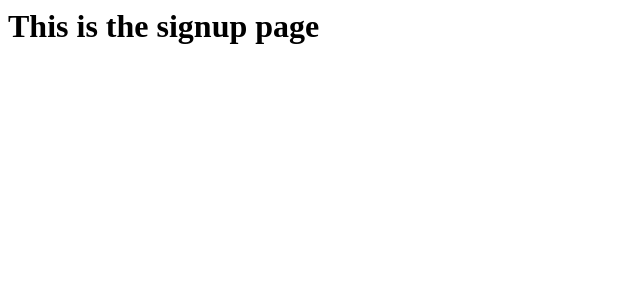
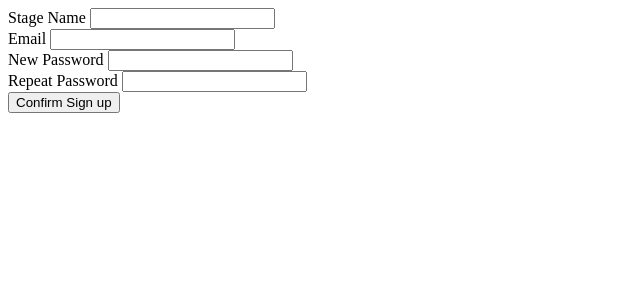
Before and after one commit to AlpaPhono/week5Project, a Flask app: template application/templates/signup.html in a window 1280 px wide. Shown: the top 300 px of the page, without its empty margins (0-640 px from the left). Run offline with Flask 2, Linux system fonts and the light colour scheme; the template is opened without the code that fills it: values that come from a table or form of the project are taken from there, others are empty.

Commit message:
AA: Made sign up page functional and it addas to the database. updated Requiremetns txt to enable use of email validation. updated routes to work in tandem with the signup html doc. updated the forms and index.html  to have password entry fields

```diff
--- a/application/__init__.py
+++ b/application/__init__.py
@@ -6,8 +6,9 @@ app = Flask(__name__)
 
 # Code below is database configuration
 
-app.config['SQLALCHEMY_DATABASE_URI'] = "sqlite:///data.db" #os.getenv("DATABASE_URI")
+app.config['SQLALCHEMY_DATABASE_URI'] = os.getenv("DATABASE_URI") #"sqlite:///data.db" os.getenv("DATABASE_URI")
 app.config['SQLALCHEMY_TRACK_MODIFICATIONS'] = False
+app.config['SECRET_KEY'] = os.getenv('SECRETKEY')
 
 # Code below is instantiating db object.
 db = SQLAlchemy(app)
--- /dev/null
+++ b/application/forms.py
@@ -0,0 +1,17 @@
+
+from flask_wtf import FlaskForm
+from wtforms import StringField, SubmitField, PasswordField, validators
+
+
+
+class SignupForm(FlaskForm):
+    stage_name = StringField('Stage Name', [validators.length(min=1, max=25), validators.DataRequired()])
+    email_ = StringField('Email', [validators.Email(), validators.DataRequired()]) # single trailing underscore to avoid conflict with python key words
+    password = PasswordField('New Password',[validators.DataRequired(),validators.EqualTo('confirm',message = 'Passwords must match')])
+    confirm = PasswordField('Repeat Password')
+    submit = SubmitField('Confirm Sign up')
+
+class LoginForm(FlaskForm):
+     stage_name = StringField('Stage Name', [validators.length(min=1, max=25), validators.DataRequired()])
+     password = PasswordField('Password',[validators.DataRequired()])
+     submit = SubmitField('Log In')
--- a/application/templates/signup.html
+++ b/application/templates/signup.html
@@ -1,7 +1,26 @@
 <html>
+    <head>
+        <title> Sign Up page</title>
+    </head>
     <body>
-        <h1> This is the signup page </h1>
+        <div class = 'form'>
+            <form method = 'POST' action=" ">
+                {{ form.hidden_tag() }}
+                {{ form.stage_name.label }} {{form.stage_name}}
+                <br>
+                {{ form.email_.label }} {{form.email_}}
+                <br>
+                {{ form.password.label }} {{form.password}}
+                <br>
+                {{ form.confirm.label }} {{form.confirm}}
+                <br>
+                {{ form.submit }}
+                <br>
+                {{ message }}
+            </form>
+        </div>
         {%block body %}
+
         {%endblock body%}
     </body>
 </html>
--- a/requirements.txt
+++ b/requirements.txt
@@ -3,3 +3,4 @@ flask_SQLAlchemy
 wtforms
 flask-wtf
 pymysql
+email_validator
```
Also changed, not shown: application/models.py (+16 -2 lines), application/routes.py (+19 -4 lines), application/templates/index.html (added, +22 -0 lines).
